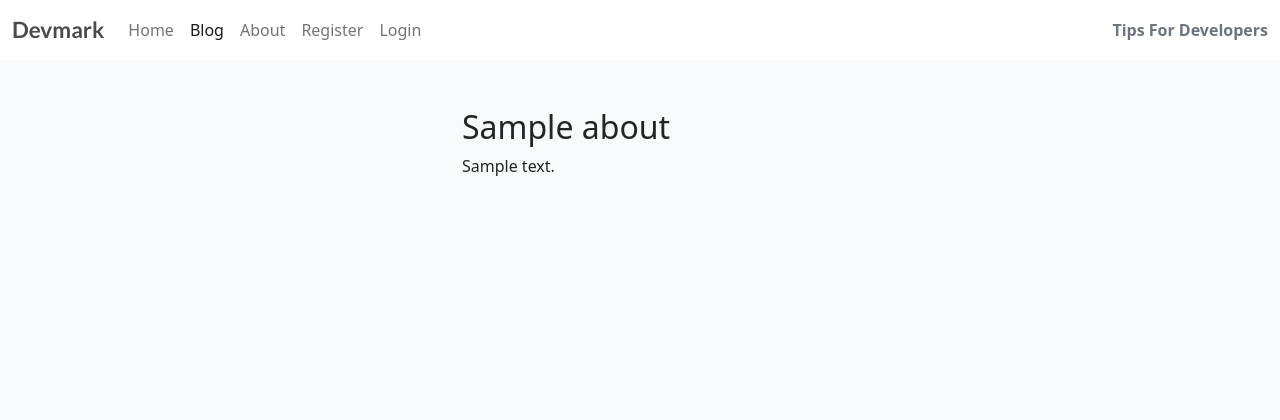
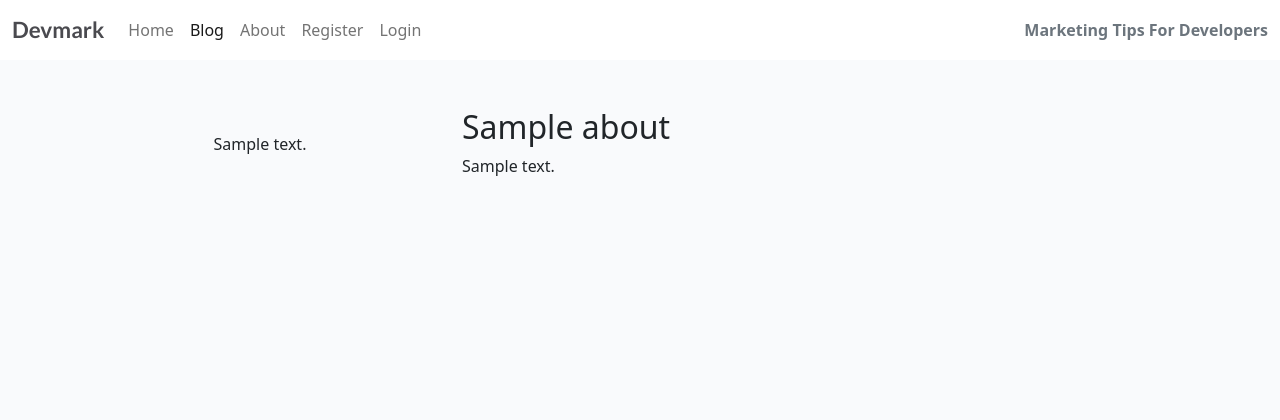
Before and after one commit to BrendanCooney/marketing-for-devs-blog, a Django app: page /about/ in a window 1280 px wide. Shown: the top 420 px of the page. Run offline with Django 3.2, Linux system fonts and the light colour scheme; tables that the repository leaves empty hold one stand-in row (values such as "Sample post").

Commit message:
making changes to the about view and readme files

```diff
--- a/about/templates/about.html
+++ b/about/templates/about.html
@@ -8,6 +8,10 @@
             <img src="{% static 'images/nobody.jpg' %}" width="75%">
             {% else %}
             <img src="{{ about.profile_image.url }}" width="75%">
+            <img src="{{ about.featured_image.url }}" width="75%">
+            <div>
+            {{ about.excerpt }}
+            </div>
             {% endif %}
         </div>
         <div class="col-8">
--- a/templates/base.html
+++ b/templates/base.html
@@ -56,7 +56,7 @@
                     {% endif %}
                 </ul>
                 <span class="navbar-text text-muted">
-                    <strong>Tips For Developers</strong>
+                    <strong> Marketing Tips For Developers</strong>
                 </span>
             </div>
         </div>
--- a/templates/welcome.html
+++ b/templates/welcome.html
@@ -49,7 +49,7 @@
                         {% endif %}
                     </ul>
                     <span class="navbar-text text-muted">
-                        <strong>Tips For Developers</strong>
+                        <strong>Markeing Tips For Developers</strong>
                     </span>
                 </div>
             </div>
@@ -63,7 +63,7 @@
                             <!-- Page heading-->
                             <span style="text-transform:uppercase">
                                 <h1 class="mb-5 uppercase">Devmark</h1>
-                                <h3 class="mb-5 uppercase">Your complete Marketing Guide for Web Developers</h3>
+                                <h3 class="mb-5 uppercase">Your complete Marketing Guide for <br> Web Developers</h3>
                             </span>
                         </div>
                     </div>
```
Also changed, not shown: README.md.
